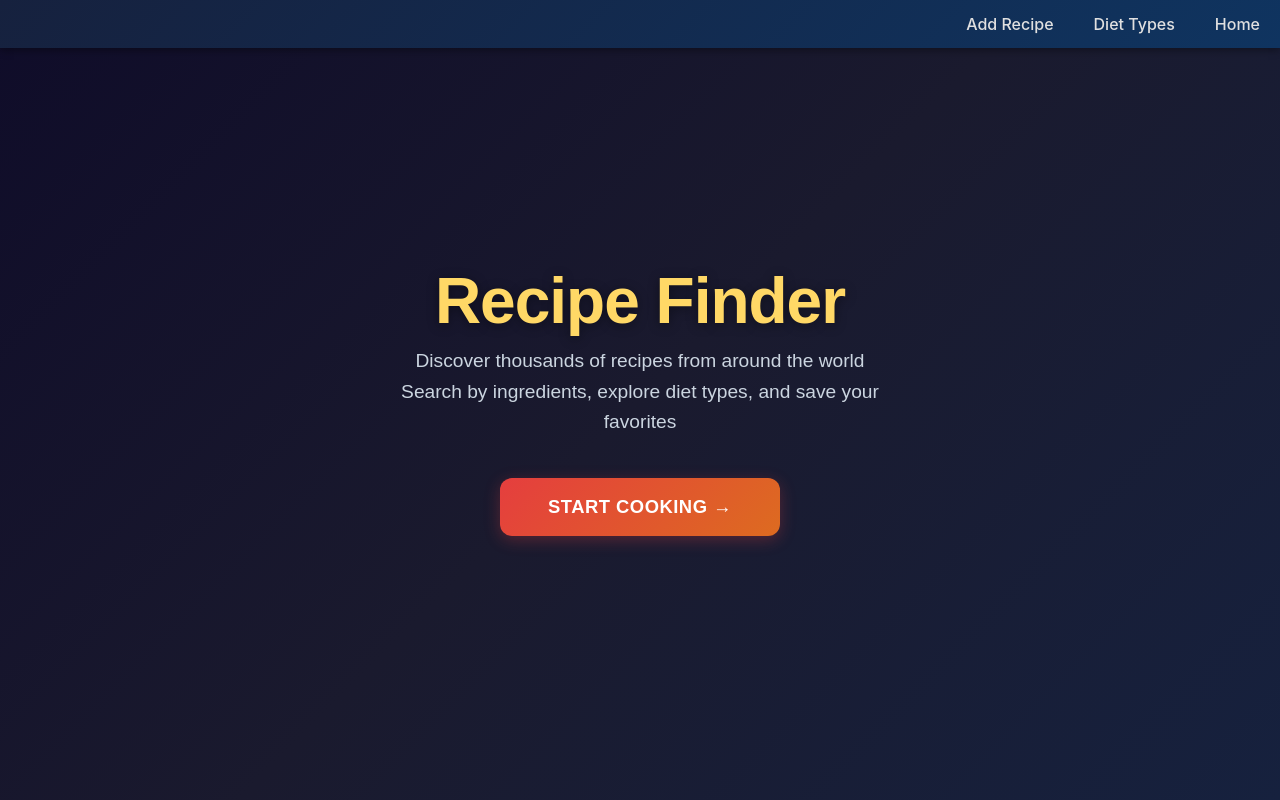
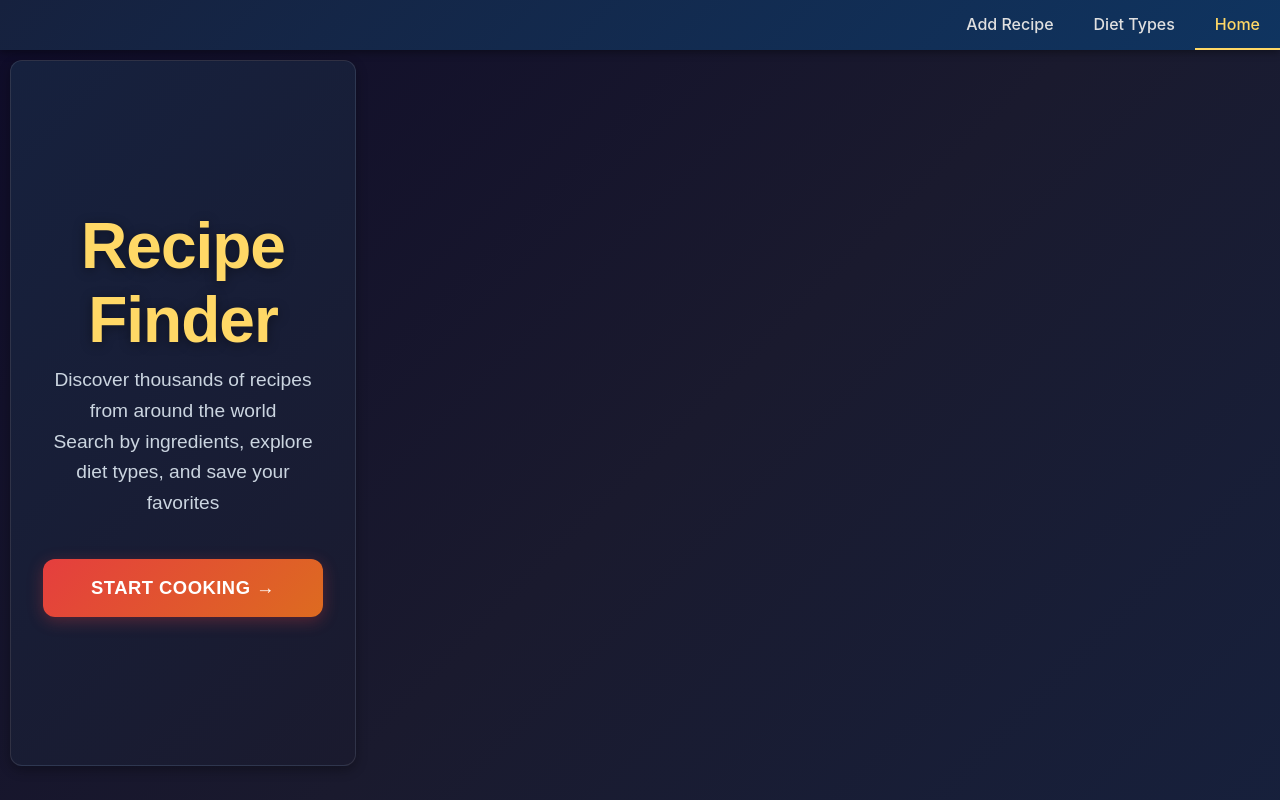
Before and after one commit to nelgoez/food-app, a React (Create React App) app in the folder client/: page / in a window 1280 px wide. Shown: the top 800 px of the page. Built offline with nearby package versions, Linux system fonts and the light colour scheme; no server answers.

Commit message:
Merge landing + home into one page with scroll-to-search

```diff
--- a/client/src/App.js
+++ b/client/src/App.js
@@ -4,17 +4,14 @@
 import RecipeDetails from "./components/RecipeDetails/RecipeDetails";
 import NavBar  from "./components/NavBar/NavBar";
 import  Searcher from './components/Searcher/Searcher'
-import Button from "./components/Button/Button";
+import Home from "./components/Home/Home";
 import AddRecipe from './components/AddRecipe/AddRecipe'
-
-
 
 function App() {
   return (
     <React.Fragment>
       <NavBar />
-      <Route exact path="/" component={ Button }/>
-      <Route exact path="/home" component={ Searcher } />
+      <Route exact path="/" component={ Home }/>
       <Route path="/addRecipe" component={ AddRecipe } />
       <Route path="/types" component={ Diets } />
       <Route path="/recipe/:id" component={ RecipeDetails } />
--- /dev/null
+++ b/client/src/components/Home/Home.css
@@ -0,0 +1,57 @@
+.home {
+  min-height: 100vh;
+}
+
+.hero-section {
+  min-height: 80vh;
+  display: flex;
+  flex-direction: column;
+  align-items: center;
+  justify-content: center;
+  padding: 2rem;
+}
+
+.hero-content {
+  text-align: center;
+  max-width: 600px;
+}
+
+.hero-title {
+  font-size: clamp(2.5rem, 6vw, 4rem);
+  font-weight: 700;
+  color: #ffd866;
+  margin: 0 0 0.5rem;
+  text-shadow: 0 2px 12px rgba(0, 0, 0, 0.4);
+  letter-spacing: -1px;
+}
+
+.hero-subtitle {
+  font-size: clamp(1rem, 2vw, 1.2rem);
+  color: #cbd5e0;
+  margin: 0 0 2.5rem;
+  line-height: 1.6;
+  max-width: 480px;
+  margin-left: auto;
+  margin-right: auto;
+}
+
+.hero-cta {
+  background: linear-gradient(135deg, #e53e3e, #dd6b20);
+  border: none;
+  border-radius: 12px;
+  color: white;
+  padding: 18px 48px;
+  font-size: 1.15rem;
+  font-weight: 700;
+  letter-spacing: 0.5px;
+  text-transform: uppercase;
+  cursor: pointer;
+  transition: all 0.3s ease;
+  box-shadow: 0 4px 16px rgba(229, 62, 62, 0.3);
+}
+
+.hero-cta:hover {
+  background: linear-gradient(135deg, #c53030, #c05621);
+  transform: translateY(-2px);
+  box-shadow: 0 6px 24px rgba(229, 62, 62, 0.5);
+}
--- /dev/null
+++ b/client/src/components/Home/Home.jsx
@@ -0,0 +1,31 @@
+import React, { useRef } from 'react'
+import Searcher from '../Searcher/Searcher'
+import './Home.css'
+
+export default function Home() {
+  const searchRef = useRef(null)
+
+  const handleStart = () => {
+    searchRef.current?.scrollIntoView({ behavior: 'smooth' })
+  }
+
+  return (
+    <div className="home">
+      <section className="hero-section">
+        <div className='hero-content'>
+          <h1 className='hero-title'>Recipe Finder</h1>
+          <p className='hero-subtitle'>
+            Discover thousands of recipes from around the world<br />
+            Search by ingredients, explore diet types, and save your favorites
+          </p>
+          <button className='hero-cta' onClick={handleStart}>
+            Start Cooking →
+          </button>
+        </div>
+      </section>
+      <div ref={searchRef}>
+        <Searcher />
+      </div>
+    </div>
+  )
+}
--- a/client/src/components/NavBar/NavBar.jsx
+++ b/client/src/components/NavBar/NavBar.jsx
@@ -9,7 +9,7 @@
             <nav className='nav'>
                 <ul className="nav-links">
                     <li className="list-item">
-                        <NavLink exact to="/home" className='a' activeClassName='active' >Home</NavLink>
+                        <NavLink exact to="/" className='a' activeClassName='active' >Home</NavLink>
                     </li>
                     <li className="list-item">
                         <NavLink exact to="/types" className='a' activeClassName='active' >Diet Types</NavLink>
```
